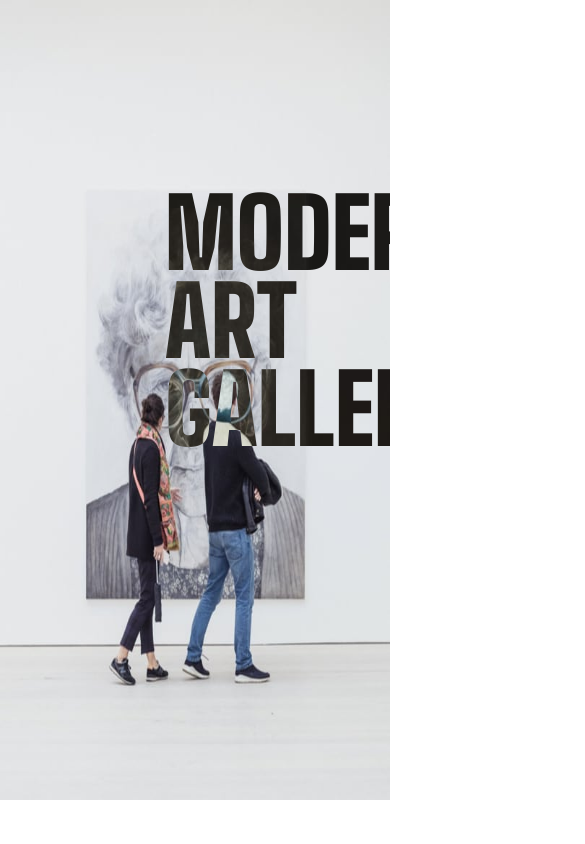
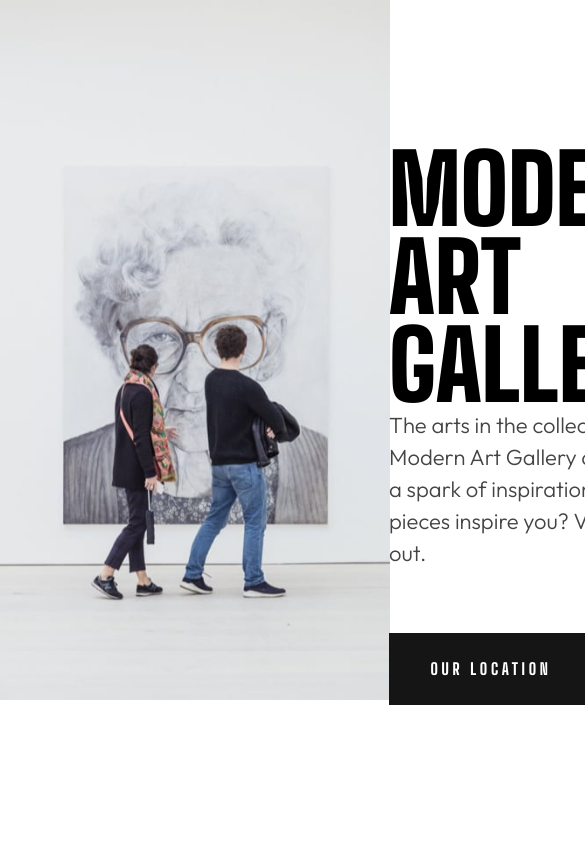
Before and after one commit to AldrinKP/art-gallery, a React (Vite) app: page / in a window 390 px wide. Shown: the top 844 px of the page, 585 px wide, since content can reach past the window. Built offline with nearby package versions, Linux system fonts and the light colour scheme.

Commit message:
Removed black background, resized image, re-positioned text

```diff
--- a/src/components/home-page/IntroSection.jsx
+++ b/src/components/home-page/IntroSection.jsx
@@ -5,11 +5,14 @@ import Button from '../Button';
 
 const IntroSection = () => {
 	return (
-		<section className="flex relative h-[800px]">
-			<div className="z-0 h-full w-[450px] bg-almost-black"></div>
-			<img src={heroImage} className="z-0 w-[540px] h-full" />
-			<div className="flex gap-80 absolute left-[165px] w-full top-[189px]">
-				<h1 className="font-heading font-black text-size-heading-xl leading-line-heading-xl text-white mix-blend-difference">
+		<section className="flex relative lg:h-[800px]">
+			<div className="lg:block hidden z-0 h-full w-[450px] bg-almost-black"></div>
+			<div className="z-0 lg:w-[540px] w-[437px] lg:h-full h-[700px]">
+				<img src={heroImage} className="w-full h-full object-cover" />
+			</div>
+
+			<div className="flex lg:flex-row flex-col lg:gap-80 absolute lg:left-[165px] left-[389px] lg:top-[189px] top-[145px] w-full">
+				<h1 className="font-heading font-black text-size-heading-xl leading-line-heading-xl text-black lg:text-white lg:mix-blend-difference">
 					MODERN <br />
 					ART GALLERY
 				</h1>
```
